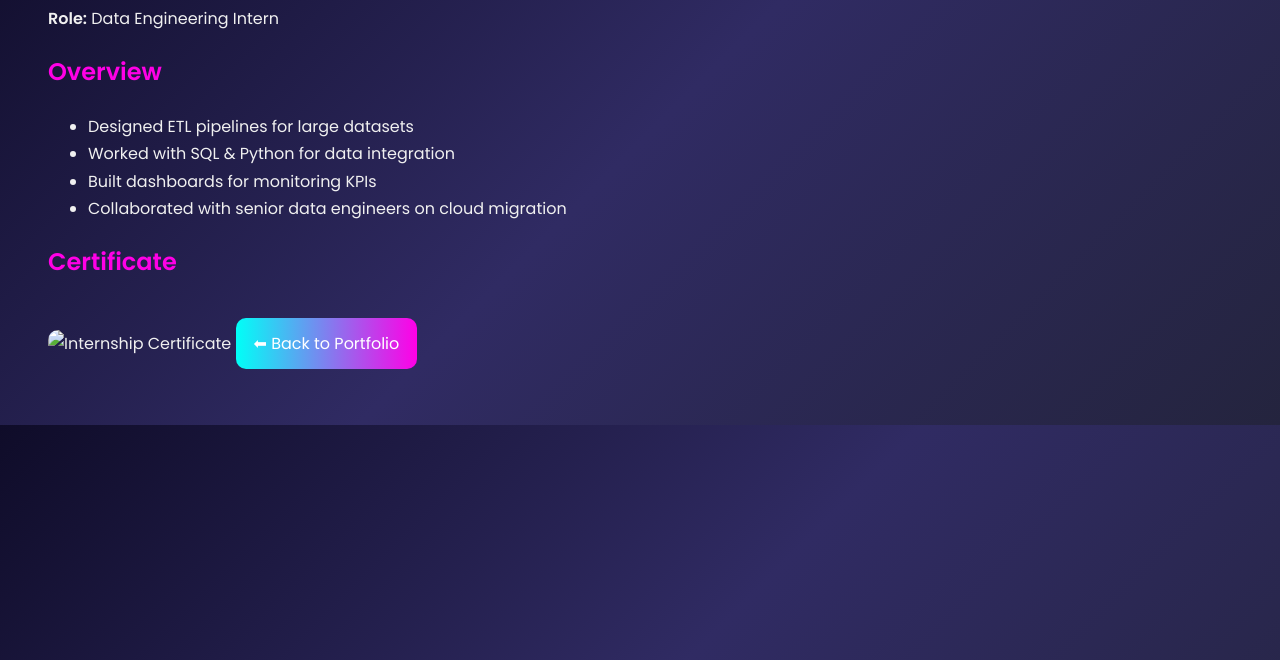
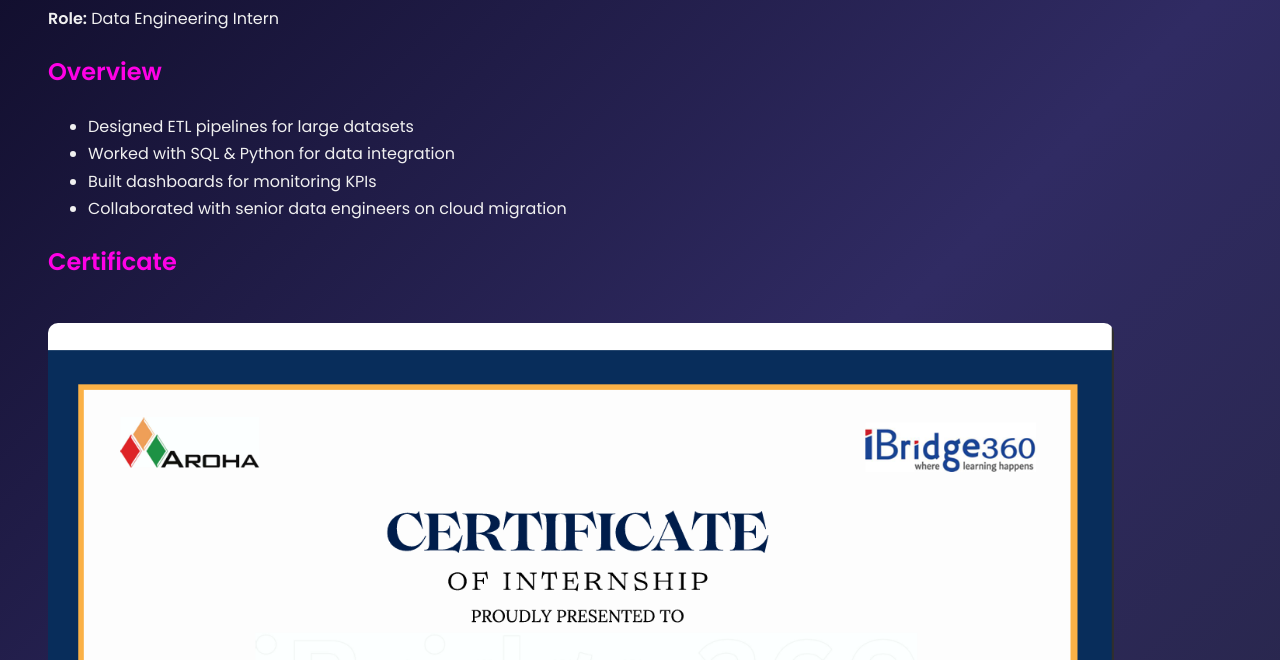
Before and after one commit to Gowthamm20/Gowthamm20.github.io, a plain HTML site: page aroha.html in a window 1280 px wide. Shown: the part 140-800 px from the top of the page. Drawn offline with Linux system fonts and the light colour scheme.

Commit message:
Update aroha.html

```diff
--- a/aroha.html
+++ b/aroha.html
@@ -44,7 +44,7 @@
   </ul>
 
   <h2>Certificate</h2>
-  <img src="assets/cert-de.pmg" alt="Internship Certificate">
+  <img src="assets/cert-de.png" alt="Internship Certificate">
 
   <a href="index.html" class="btn">⬅ Back to Portfolio</a>
 </body>
```
